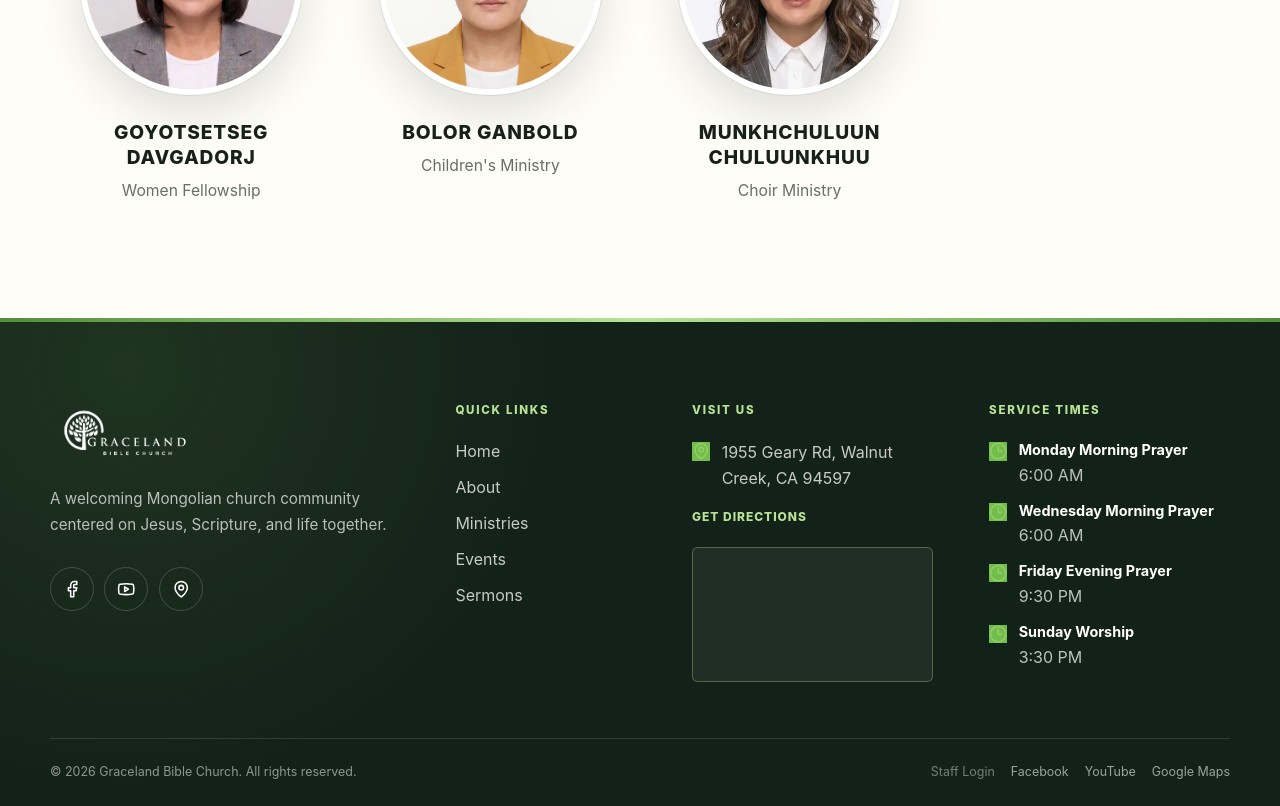
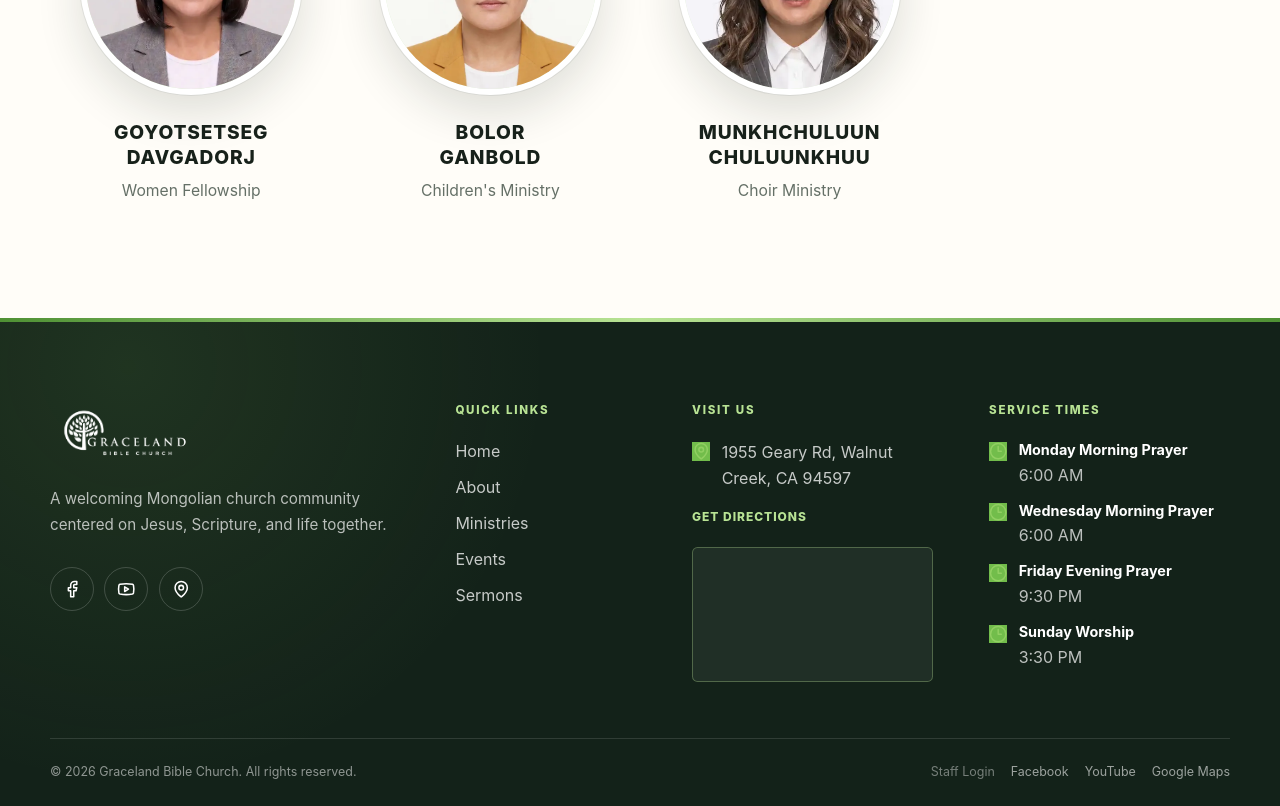
Before and after one commit to enkhbatMunkhbold/graceland_web, a React (Create React App) app in the folder client/: page /about in a window 1280 px wide. Shown: the part 2260-3066 px from the top of the page. Built offline with nearby package versions, Linux system fonts and the light colour scheme; no server answers; grey boxes are pictures that could not be loaded; the HTML template or start-up script is replaced by a standard one.

Commit message:
Wrap Bolor Ganbold name across two lines

```diff
--- a/client/src/components/AboutUs.js
+++ b/client/src/components/AboutUs.js
@@ -24,7 +24,7 @@ const ministryLeaders = [
   { name: 'Enkhbat Munkhbold', role: "Men's Fellowship", image: enkhbatBoardImage },
   { name: 'Boldbayar Purevdorj', role: 'Youth Fellowship', image: boldbayarImage, photoClass: 'leadership-photo--boldbayar' },
   { name: 'Goyotsetseg Davgadorj', role: 'Women Fellowship', image: goyotsetsegImage },
-  { name: 'Bolor Ganbold', role: "Children's Ministry", image: bolorImage },
+  { name: 'Bolor Ganbold', role: "Children's Ministry", image: bolorImage, splitName: true },
   { name: 'Munkhchuluun Chuluunkhuu', role: 'Choir Ministry', image: munkhchuluunImage, photoClass: 'leadership-photo--munkhchuluun' },
 ];
 
@@ -40,7 +40,11 @@ function LeadershipCard({ person }) {
           decoding="async"
         />
       </div>
-      <h3>{person.name}</h3>
+      <h3>
+        {person.splitName
+          ? person.name.split(' ').map(namePart => <span className="leadership-name-line" key={namePart}>{namePart}</span>)
+          : person.name}
+      </h3>
       <p>{person.role}</p>
     </article>
   );
--- a/client/src/styling/about-us.css
+++ b/client/src/styling/about-us.css
@@ -165,6 +165,10 @@
   text-transform: uppercase;
 }
 
+.leadership-name-line {
+  display: block;
+}
+
 .leadership-card p {
   margin: 0.55rem 0 0;
   color: #657067;
```
